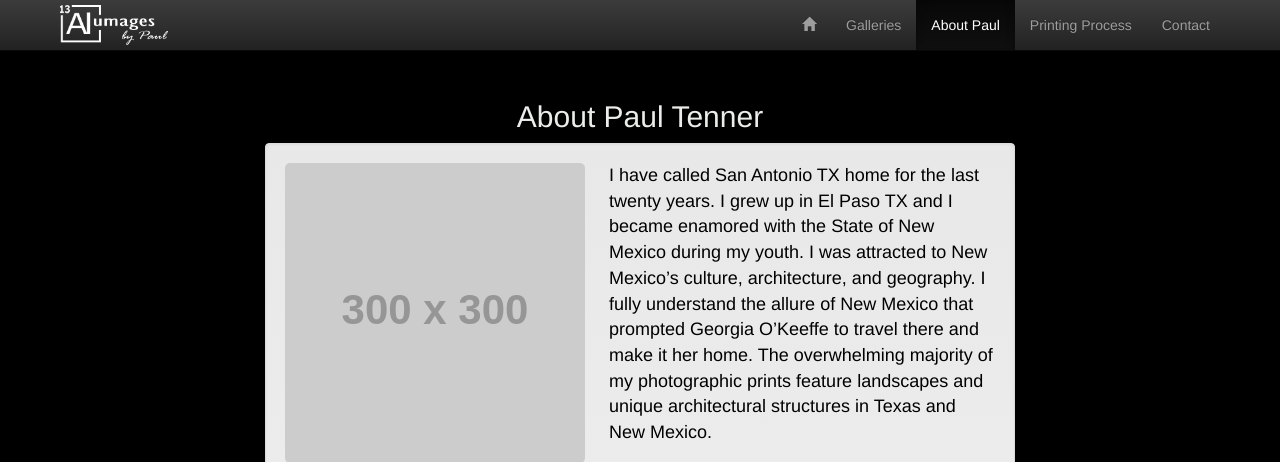
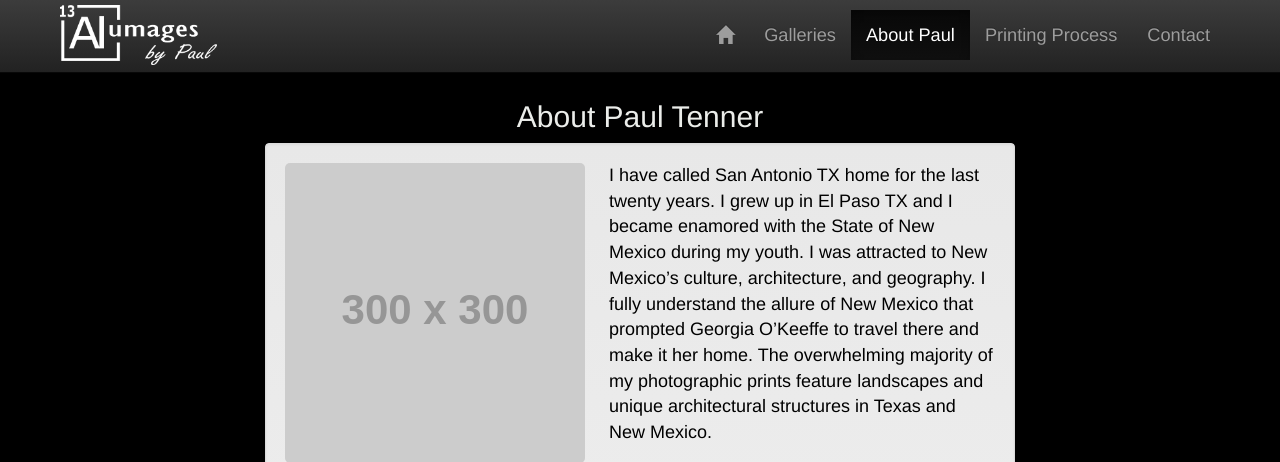
Before and after one commit to kait-schorr/pauls-website-git, a PHP site: page /about.php in a window 1280 px wide. Shown: the top 462 px of the page. Run offline with PHP 8.4, Linux system fonts and the light colour scheme; grey boxes labelled with a size stand in for pictures from a placeholder-image service; some libraries are stand-ins or nearby versions; some web fonts are replaced.

Commit message:
Made Navbar Larger
Increased size of navbar links and logo for readability

```diff
--- a/css/main.css
+++ b/css/main.css
@@ -26,11 +26,21 @@ body {
 ---NAVIGATION
 ========================================================================== */
 
+.navbar-header button {
+  height: 100%;
+}
+
+.navbar-nav>li>a{
+  margin: 10px 0 10px 0;
+  font-size: 1.3em;
+}
+
 .navbar-brand {
  padding: 0px;
+ height: 70px;
 }
 
-.logo{
+.logo {
   height: 100%;
   padding: 5px;
   width: auto;
--- a/header.php
+++ b/header.php
@@ -28,9 +28,9 @@
 
 </head>
 <body>
-        <!--[if lt IE 8]>
+        <!-- [if lt IE 8]>
             <p class="browserupgrade">You are using an <strong>outdated</strong> browser. Please <a href="http://browsehappy.com/">upgrade your browser</a> to improve your experience.</p>
-            <![endif]-->
+            <![endif] -->
             <nav class="navbar navbar-inverse navbar-fixed-top" role="navigation">
               <div class="container">
                 <div class="navbar-header">
```
Also changed, not shown: images/new_logo.png.
